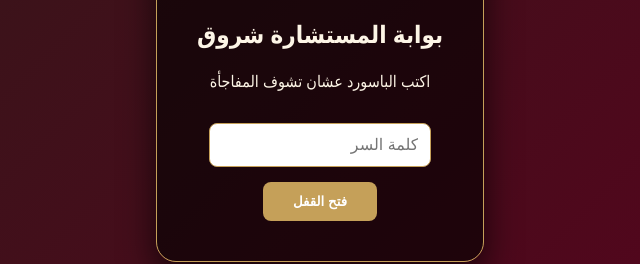
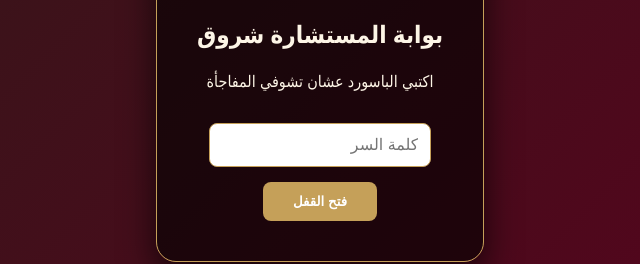
Before and after one commit to khalidshehata59-cyber/love-page, a plain HTML site: page index.html in a window 1280 px wide. Shown: the part 325-589 px from the top of the page, 320-960 px from the left. Drawn offline with Linux system fonts and the light colour scheme.

Commit message:
Update index.html
Signed-off-by: khalidshehata59-cyber <khalidshehata59@gmail.com>

```diff
--- a/index.html
+++ b/index.html
@@ -105,7 +105,7 @@
     <div id="login-screen">
         <div style="font-size: 50px; margin-bottom: 10px;">⚖️</div>
         <h2>بوابة المستشارة شروق</h2>
-        <p>اكتب الباسورد عشان تشوف المفاجأة</p>
+        <p>اكتبي الباسورد عشان تشوفي المفاجأة</p>
         <input type="password" id="password" placeholder="كلمة السر">
         <br>
         <button onclick="checkPassword()">فتح القفل</button>
```
